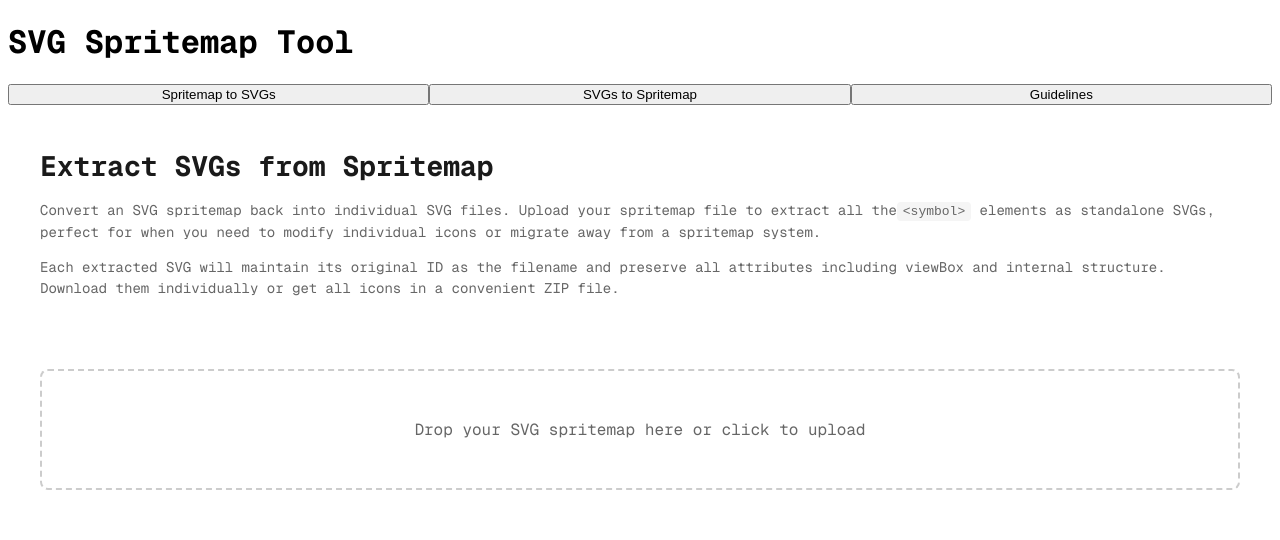
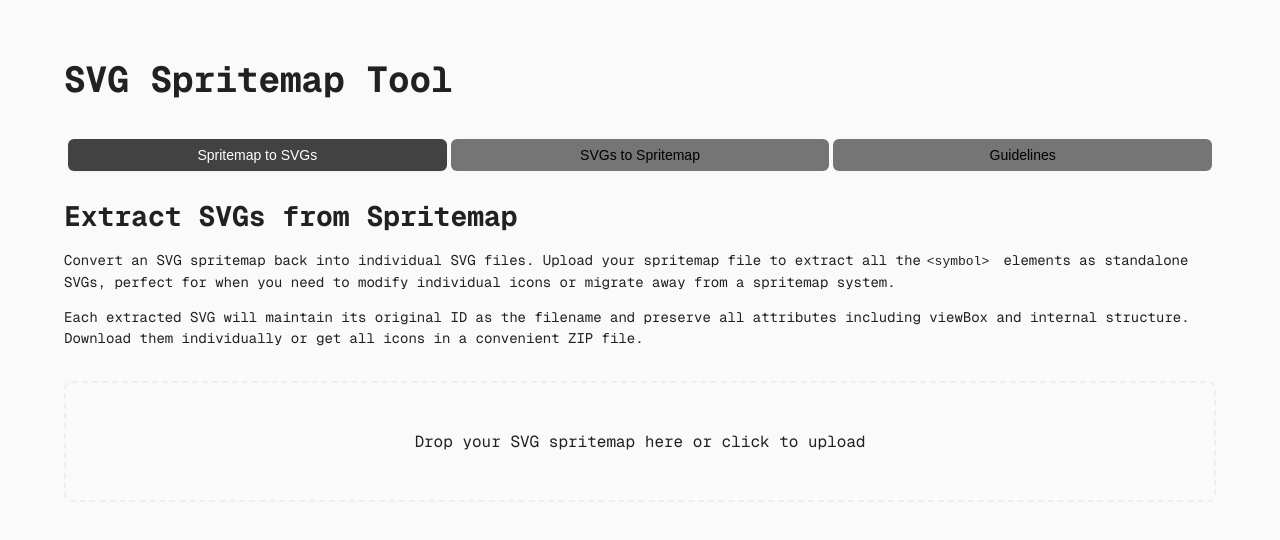
Before and after one commit to GrossDesignCo/spritemap-to-svg, a React (Vite) app: page / in a window 1280 px wide. Shown: the top 540 px of the page. Built offline with nearby package versions, Linux system fonts and the light colour scheme.

Commit message:
cleaned up styles, working state

```diff
--- a/package.json
+++ b/package.json
@@ -11,17 +11,14 @@
   },
   "dependencies": {
     "@radix-ui/react-tabs": "^1.1.3",
-    "@tailwindcss/vite": "^4.0.10",
     "@types/file-saver": "^2.0.7",
     "file-saver": "^2.0.5",
     "jszip": "^3.10.1",
     "react": "^19.0.0",
-    "react-dom": "^19.0.0",
-    "tailwind": "^4.0.0"
+    "react-dom": "^19.0.0"
   },
   "devDependencies": {
     "@eslint/js": "^9.21.0",
-    "@tailwindcss/typography": "^0.5.16",
     "@types/react": "^19.0.10",
     "@types/react-dom": "^19.0.4",
     "@vitejs/plugin-react-swc": "^3.8.0",
--- a/src/App.css
+++ b/src/App.css
@@ -0,0 +1,59 @@
+.app {
+  background-color: var(--color-bg);
+  color: var(--color-fg);
+  min-height: 100vh;
+  padding: 2rem;
+}
+
+.container {
+  max-width: 72rem;
+  margin: 0 auto;
+}
+
+.title {
+  font-size: 2.25rem;
+  font-weight: bold;
+  margin-bottom: 2rem;
+}
+
+.tabs {
+  margin-bottom: 2rem;
+}
+
+.tabs-list {
+  display: flex;
+  gap: 0.25rem;
+  border-radius: 0.5rem;
+  padding: 0.25rem;
+}
+
+.tab-trigger {
+  flex: 1;
+  padding: 0.5rem 1rem;
+  border-radius: 0.375rem;
+  font-size: 0.875rem;
+  font-weight: 500;
+  transition: all 0.2s;
+}
+
+.tab-trigger:hover {
+  color: var(--color-fg);
+  background-color: var(--color-bg-container-hover);
+}
+
+.tab-trigger:focus {
+  outline: none;
+  box-shadow: 0 0 0 2px var(--color-border);
+}
+
+.tab-trigger[data-state="active"] {
+  background-color: var(--color-action-primary);
+  color: var(--color-bg-container);
+  box-shadow: 0 1px 2px rgba(0, 0, 0, 0.05);
+}
+
+
+
+.tab-panel {
+  outline: none;
+}
--- a/src/App.tsx
+++ b/src/App.tsx
@@ -3,6 +3,7 @@ import * as Tabs from '@radix-ui/react-tabs';
 import SpriteMapToSvg from './components/SpriteMapToSvg';
 import SvgToSpriteMap from './components/SvgToSpriteMap';
 import Guidelines from './components/Guidelines';
+import './App.css';
 
 const TABS = {
   'spritemap-to-svg': {
@@ -23,40 +24,31 @@ type TabKey = keyof typeof TABS;
 
 function App() {
   return (
-    <div className="min-h-screen bg-bg-primary p-8">
-      <div className="max-w-6xl mx-auto">
-        <h1 className="text-4xl font-bold text-text-primary mb-8">
+    <div className="app">
+      <div className="container">
+        <h1 className="title">
           SVG Spritemap Tool
         </h1>
 
-        <Tabs.Root defaultValue="spritemap-to-svg" className="mb-8">
+        <Tabs.Root defaultValue="spritemap-to-svg" className="tabs">
           <Tabs.List
-            className="flex space-x-1 rounded-lg bg-bg-secondary/50 p-1"
+            className="tabs-list"
             aria-label="Manage your SVG spritemaps"
           >
             {Object.entries(TABS).map(([key, { label }]) => (
               <Tabs.Trigger
                 key={key}
                 value={key}
-                className={`
-                  flex-1 px-4 py-2 rounded-md text-sm font-medium
-                  data-[state=inactive]:text-text-secondary
-                  data-[state=active]:bg-bg-secondary
-                  data-[state=active]:text-accent
-                  data-[state=active]:shadow-sm
-                  hover:text-accent
-                  focus:outline-none focus:ring-2 focus:ring-accent/50
-                  transition-all
-                `}
+                className="tab-trigger"
               >
                 {label}
               </Tabs.Trigger>
             ))}
           </Tabs.List>
 
-          <div className="bg-bg-secondary rounded-lg shadow-lg p-6 mt-4">
+          <div className="tab-content">
             {Object.entries(TABS).map(([key, { component: Component }]) => (
-              <Tabs.Content key={key} value={key} className="outline-none">
+              <Tabs.Content key={key} value={key} className="tab-panel">
                 <Component />
               </Tabs.Content>
             ))}
--- a/src/components/SpriteMapToSvg.module.css
+++ b/src/components/SpriteMapToSvg.module.css
@@ -1,12 +1,3 @@
-.container {
-  display: flex;
-  flex-direction: column;
-  gap: 24px;
-  max-width: 1200px;
-  margin: 0 auto;
-  padding: 20px;
-}
-
 .header {
   margin-bottom: 32px;
 }
@@ -14,18 +5,15 @@
 .title {
   font-size: 28px;
   font-weight: 600;
-  color: #1a1a1a;
   margin-bottom: 16px;
 }
 
 .description {
   font-size: 14px;
   line-height: 1.5;
-  color: #666;
 }
 
 .description code {
-  background: #f5f5f5;
   padding: 2px 6px;
   border-radius: 4px;
   font-family: monospace;
@@ -33,7 +21,7 @@
 }
 
 .dropZone {
-  border: 2px dashed #ccc;
+  border: 2px dashed var(--color-border);
   border-radius: 8px;
   padding: 32px;
   text-align: center;
@@ -42,13 +30,10 @@
 }
 
 .dropZone.dragging {
-  border-color: #0066cc;
+  border-color: var(--color-border-hover);
   background: rgba(0, 102, 204, 0.05);
 }
 
-.dropZoneText {
-  color: #666;
-}
 
 .results {
   display: flex;
@@ -65,12 +50,9 @@
 .resultsTitle {
   font-size: 20px;
   font-weight: 600;
-  color: #1a1a1a;
 }
 
 .downloadButton {
-  background: #0066cc;
-  color: white;
   padding: 8px 16px;
   border-radius: 6px;
   border: none;
@@ -80,10 +62,6 @@
   transition: background 0.2s ease;
 }
 
-.downloadButton:hover {
-  background: #0052a3;
-}
-
 .grid {
   display: grid;
   grid-template-columns: repeat(auto-fill, minmax(150px, 1fr));
@@ -91,10 +69,9 @@
 }
 
 .symbolCard {
-  border: 1px solid #eee;
+  border: 1px solid var(--color-border);
   border-radius: 8px;
   padding: 16px;
-  background: white;
   transition: all 0.2s ease;
 }
 
@@ -111,13 +88,11 @@
 .symbolPreview svg {
   width: 100%;
   height: 100%;
-  color: #1a1a1a;
 }
 
 .symbolName {
   font-family: monospace;
   font-size: 12px;
-  color: #666;
   text-align: center;
   overflow: hidden;
   text-overflow: ellipsis;
--- a/src/components/SvgToSpriteMap.module.css
+++ b/src/components/SvgToSpriteMap.module.css
@@ -1,12 +1,3 @@
-.container {
-  display: flex;
-  flex-direction: column;
-  gap: 24px;
-  max-width: 1200px;
-  margin: 0 auto;
-  padding: 20px;
-}
-
 .header {
   margin-bottom: 32px;
 }
@@ -14,18 +5,18 @@
 .title {
   font-size: 28px;
   font-weight: 600;
-  color: #1a1a1a;
+  color: var(--color-fg);
   margin-bottom: 16px;
 }
 
 .description {
   font-size: 14px;
   line-height: 1.5;
-  color: #666;
+  color: var(--color-fg-low-contrast);
 }
 
 .description code {
-  background: #f5f5f5;
+  background: var(--color-bg-container-hover);
   padding: 2px 6px;
   border-radius: 4px;
   font-family: monospace;
@@ -33,7 +24,7 @@
 }
 
 .dropZone {
-  border: 2px dashed #ccc;
+  border: 2px dashed var(--dropzone-border-color);
   border-radius: 8px;
   padding: 32px;
   text-align: center;
@@ -42,12 +33,12 @@
 }
 
 .dropZone.dragging {
-  border-color: #0066cc;
-  background: rgba(0, 102, 204, 0.05);
+  border-color: var(--dropzone-border-color-active);
+  background: var(--dropzone-background-active);
 }
 
 .dropZoneText {
-  color: #666;
+  color: var(--color-fg-low-contrast);
 }
 
 .results {
@@ -65,12 +56,12 @@
 .resultsTitle {
   font-size: 20px;
   font-weight: 600;
-  color: #1a1a1a;
+  color: var(--color-fg);
 }
 
 .generateButton {
-  background: #0066cc;
-  color: white;
+  background: var(--color-action-primary);
+  color: var(--color-bg-container);
   padding: 8px 16px;
   border-radius: 6px;
   border: none;
@@ -81,7 +72,7 @@
 }
 
 .generateButton:hover {
-  background: #0052a3;
+  background: var(--color-action-primary-hover);
 }
 
 .grid {
@@ -91,16 +82,17 @@
 }
 
 .svgCard {
-  border: 1px solid #eee;
+  border: 1px solid var(--color-border);
   border-radius: 8px;
   padding: 16px;
-  background: white;
+  background: var(--color-bg-container);
   transition: all 0.2s ease;
   position: relative;
 }
 
 .svgCard:hover {
   box-shadow: 0 4px 12px rgba(0, 0, 0, 0.1);
+  border-color: var(--color-border-hover);
 }
 
 .removeButton {
@@ -110,8 +102,8 @@
   width: 24px;
   height: 24px;
   border-radius: 12px;
-  background: #ff4444;
-  color: white;
+  background: var(--color-action-danger);
+  color: var(--color-bg-container);
   border: none;
   cursor: pointer;
   display: flex;
@@ -127,7 +119,7 @@
 }
 
 .removeButton:hover {
-  background: #cc0000;
+  background: var(--color-action-danger-hover);
 }
 
 .svgPreview {
@@ -139,13 +131,13 @@
 .svgPreview svg {
   width: 100%;
   height: 100%;
-  color: #1a1a1a;
+  color: var(--color-fg);
 }
 
 .svgName {
   font-family: monospace;
   font-size: 12px;
-  color: #666;
+  color: var(--color-fg-low-contrast);
   text-align: center;
   overflow: hidden;
   text-overflow: ellipsis;
--- a/src/index.css
+++ b/src/index.css
@@ -1,25 +1,28 @@
 @import url('https://fonts.googleapis.com/css2?family=Geist+Mono:wght@400;700&family=Geist+Sans:wght@400;500;600;700&display=swap');
+@import './styles/tokens.css';
 
-@tailwind base;
-@tailwind components;
-@tailwind utilities;
+:root {
+  font-family: 'Geist Mono';
+}
 
-@layer base {
-  :root {
-    font-family: 'Geist Mono';
-    --color-primary: 255 255 255;
-    --color-secondary: 243 244 246;
-    --color-muted: 75 85 99;
-    --color-accent: 59 130 246;
-  }
+* {
+  box-sizing: border-box;
+}
 
-  @media (prefers-color-scheme: dark) {
-    :root {
-      --color-primary: 31 41 55;
-      --color-secondary: 17 24 39;
-      --color-muted: 156 163 175;
-      --color-accent: 96 165 250;
-    }
-  }
+body {
+  margin: 0;
+}
 
+button {
+  appearance: none;
+  border: none;
+  background: var(--color-fg-low-contrast);
+  padding: 0;
+  margin: 0;
+  cursor: pointer;
 }
+
+button:hover {
+  background: var(--color-fg);
+  color: var(--color-bg);
+}
--- /dev/null
+++ b/src/styles/tokens.css
@@ -0,0 +1,60 @@
+:root {
+  /* Base Scale - Greys */
+  --grey-50: #fafafa;
+  --grey-100: #f5f5f5;
+  --grey-200: #eeeeee;
+  --grey-300: #e0e0e0;
+  --grey-400: #bdbdbd;
+  --grey-500: #9e9e9e;
+  --grey-600: #757575;
+  --grey-700: #616161;
+  --grey-800: #424242;
+  --grey-900: #212121;
+  --grey-950: #111;
+
+  /* Semantic Tokens */
+  --color-bg: var(--grey-50);
+  --color-bg-container: white;
+  --color-bg-container-hover: var(--grey-100);
+
+  --color-border: var(--grey-200);
+  --color-border-hover: var(--grey-300);
+
+  --color-fg: var(--grey-900);
+  --color-fg-low-contrast: var(--grey-600);
+
+  --color-action-primary: var(--grey-800);
+  --color-action-primary-hover: var(--grey-900);
+  --color-action-danger: #ff4444;
+  --color-action-danger-hover: #cc0000;
+
+  /* Component-specific tokens */
+  --dropzone-border-color: var(--grey-300);
+  --dropzone-border-color-active: var(--grey-600);
+  --dropzone-background-active: var(--grey-100);
+}
+
+@media (prefers-color-scheme: dark) {
+  :root {
+    /* Semantic Tokens */
+    --color-bg: var(--grey-950);
+    --color-bg-container: black;
+    --color-bg-container-hover: var(--grey-900);
+
+    --color-border: var(--grey-800);
+    --color-border-hover: var(--grey-700);
+
+    --color-fg: var(--grey-100);
+    --color-fg-low-contrast: var(--grey-400);
+
+    --color-action-primary: var(--grey-200);
+    --color-action-primary-hover: var(--grey-100);
+    --color-action-danger: #ff4444;
+    --color-action-danger-hover: #cc0000;
+
+    /* Component-specific tokens */
+    --dropzone-border-color: var(--grey-700);
+    --dropzone-border-color-active: var(--grey-400);
+    --dropzone-background-active: var(--grey-900);
+  }
+}
--- a/tailwind.config.js
+++ /dev/null
@@ -1,25 +0,0 @@
-/** @type {import('tailwindcss').Config} */
-export default {
-  content: [
-    "./index.html",
-    "./src/**/*.{js,ts,jsx,tsx}",
-  ],
-  darkMode: 'media',
-  theme: {
-    extend: {
-      fontFamily: {
-        sans: ['Geist Sans', 'system-ui', 'sans-serif'],
-        mono: ['Geist Mono', 'monospace'],
-      },
-      colors: {
-        primary: 'rgb(var(--color-primary) / <alpha-value>)',
-        secondary: 'rgb(var(--color-secondary) / <alpha-value>)',
-        muted: 'rgb(var(--color-muted) / <alpha-value>)',
-        accent: 'rgb(var(--color-accent) / <alpha-value>)',
-      },
-    },
-  },
-  plugins: [
-    require('@tailwindcss/typography'),
-  ],
-}
--- a/vite.config.ts
+++ b/vite.config.ts
@@ -1,8 +1,7 @@
 import { defineConfig } from 'vite';
 import react from '@vitejs/plugin-react-swc';
-import tailwindcss from '@tailwindcss/vite';
 
 // https://vitejs.dev/config/
 export default defineConfig({
-  plugins: [react(), tailwindcss()]
+  plugins: [react()]
 });
```
Also changed, not shown: 1 other file (tests, documents, lock files or other folders).
